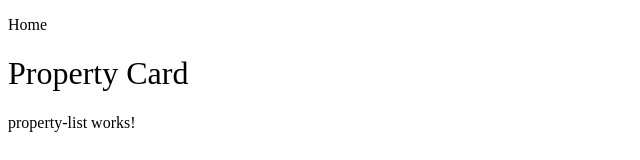
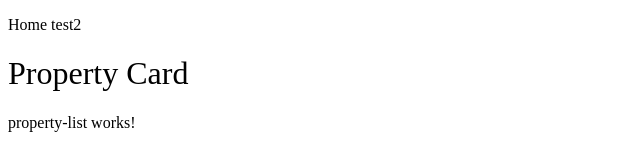
Before and after one commit to DO04dev/property-for-sale-app, an Angular app: page / in a window 1280 px wide. Shown: the top 160 px of the page, without its empty margins (0-640 px from the left). Built offline with nearby package versions, Linux system fonts and the light colour scheme.

Commit message:
test sync

```diff
--- a/src/app/nav-bar/nav-bar.component.html
+++ b/src/app/nav-bar/nav-bar.component.html
@@ -1,3 +1,3 @@
 <p>
-  Home
+  Home test2
 </p>
```
